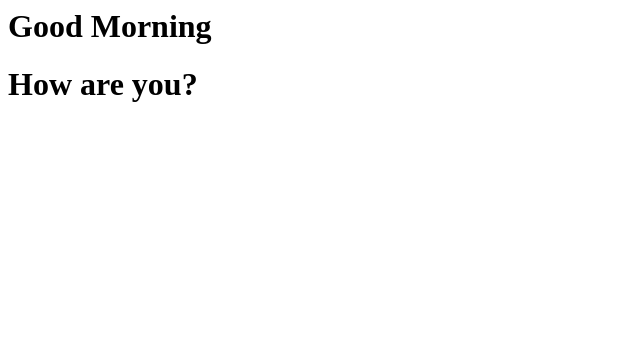
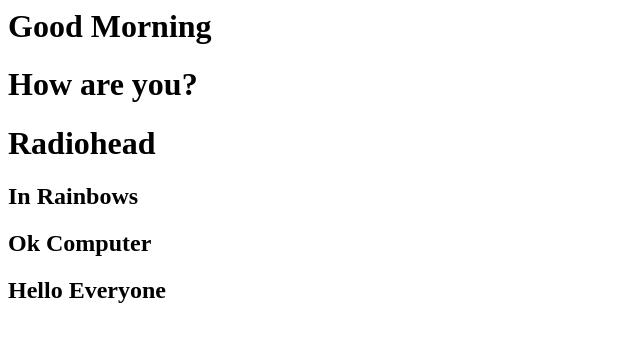
Before and after one commit to jpauloconnor/gitdemo, a plain HTML site: page index.html in a window 1280 px wide. Shown: the whole page, without its empty margins (0-640 px from the left). Drawn offline with Linux system fonts and the light colour scheme.

Commit message:
A few more changes

```diff
--- a/index.html
+++ b/index.html
@@ -3,3 +3,11 @@
 <h1>How are you?</h1>
 
 <!--Here is a comment-->
+
+
+<h1>Radiohead</h1>
+<h2>In Rainbows</h2>
+<h2>Ok Computer</h2>
+
+
+<h2>Hello Everyone</h2>
```
